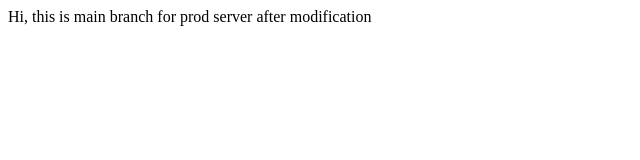
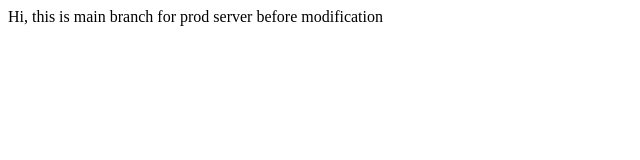
Before and after one commit to CoderRitwikG/JenkinsAssignment2new, a plain HTML site: page index.html in a window 1280 px wide. Shown: the full height of the page, 0-640 px from the left. Drawn offline with Linux system fonts and the light colour scheme.

Commit message:
Update index.html

```diff
--- a/index.html
+++ b/index.html
@@ -1,5 +1,5 @@
 <html>
         <body>
-                Hi, this is main branch for prod server after modification
+                Hi, this is main branch for prod server before modification
         </body>
 </html>
```
